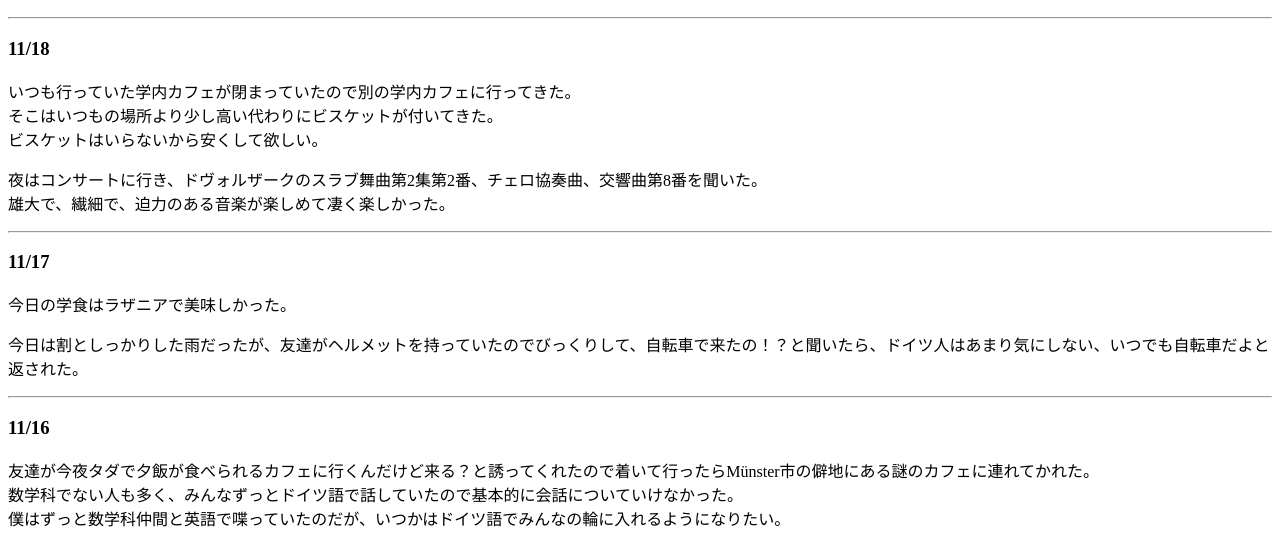
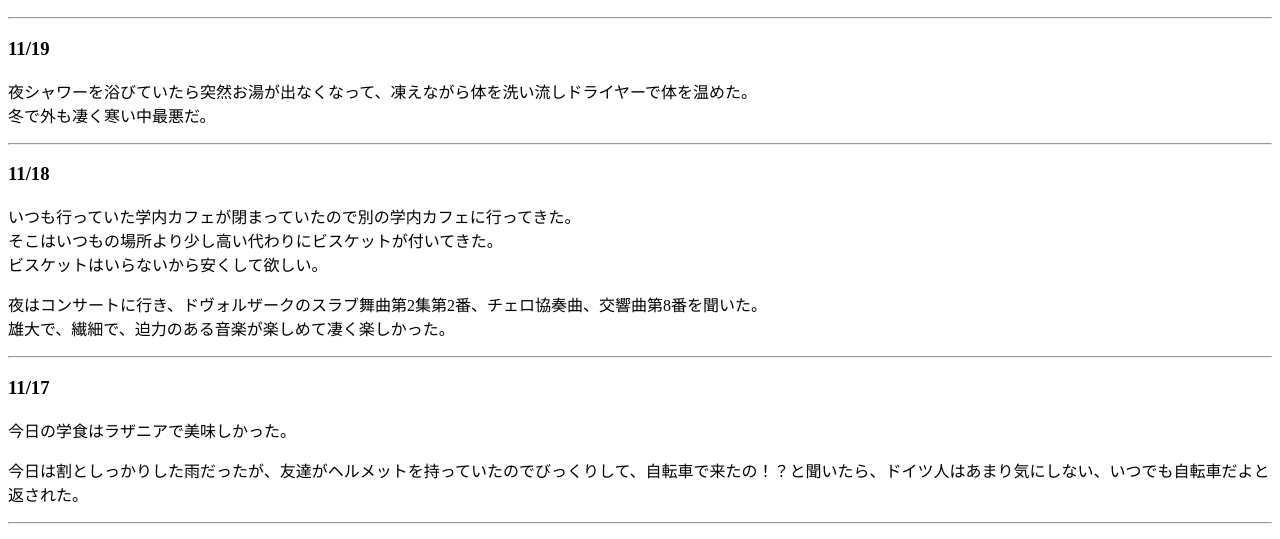
Before and after one commit to ikahakatsu/ikahakatsu.github.io, a plain HTML site: page zakki/diary202611.html in a window 1280 px wide. Shown: the part 194-733 px from the top of the page. Drawn offline with Linux system fonts and the light colour scheme.

Commit message:
diary202611.html を更新

```diff
--- a/zakki/diary202611.html
+++ b/zakki/diary202611.html
@@ -11,6 +11,12 @@
   </header>
   <h1>日記</h1>
     <h2>2026年11月</h2>
+      <hr>
+      <h3>11/19</h3>
+        <p>
+          夜シャワーを浴びていたら突然お湯が出なくなって、凍えながら体を洗い流しドライヤーで体を温めた。<br>
+          冬で外も凄く寒い中最悪だ。
+        </p>
       <hr>
       <h3>11/18</h3>
         <p>
```
